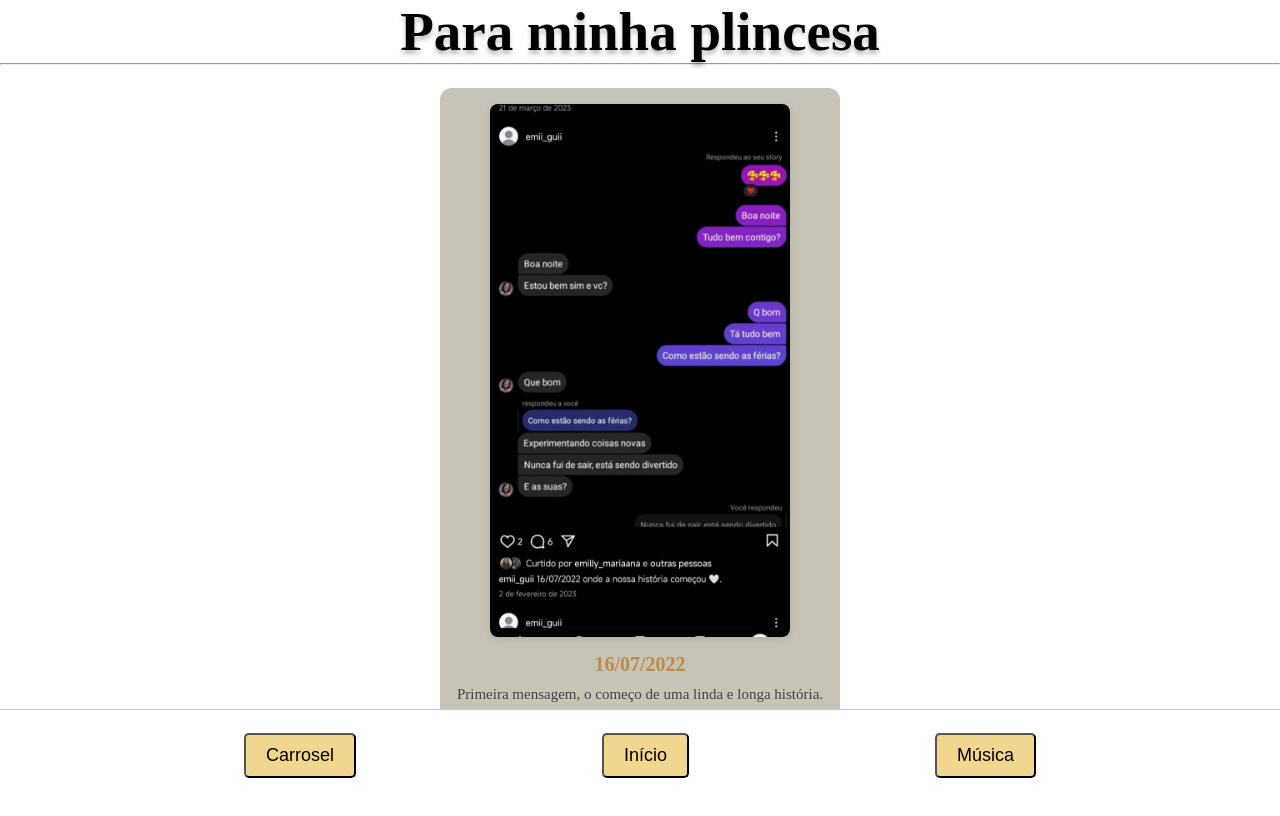
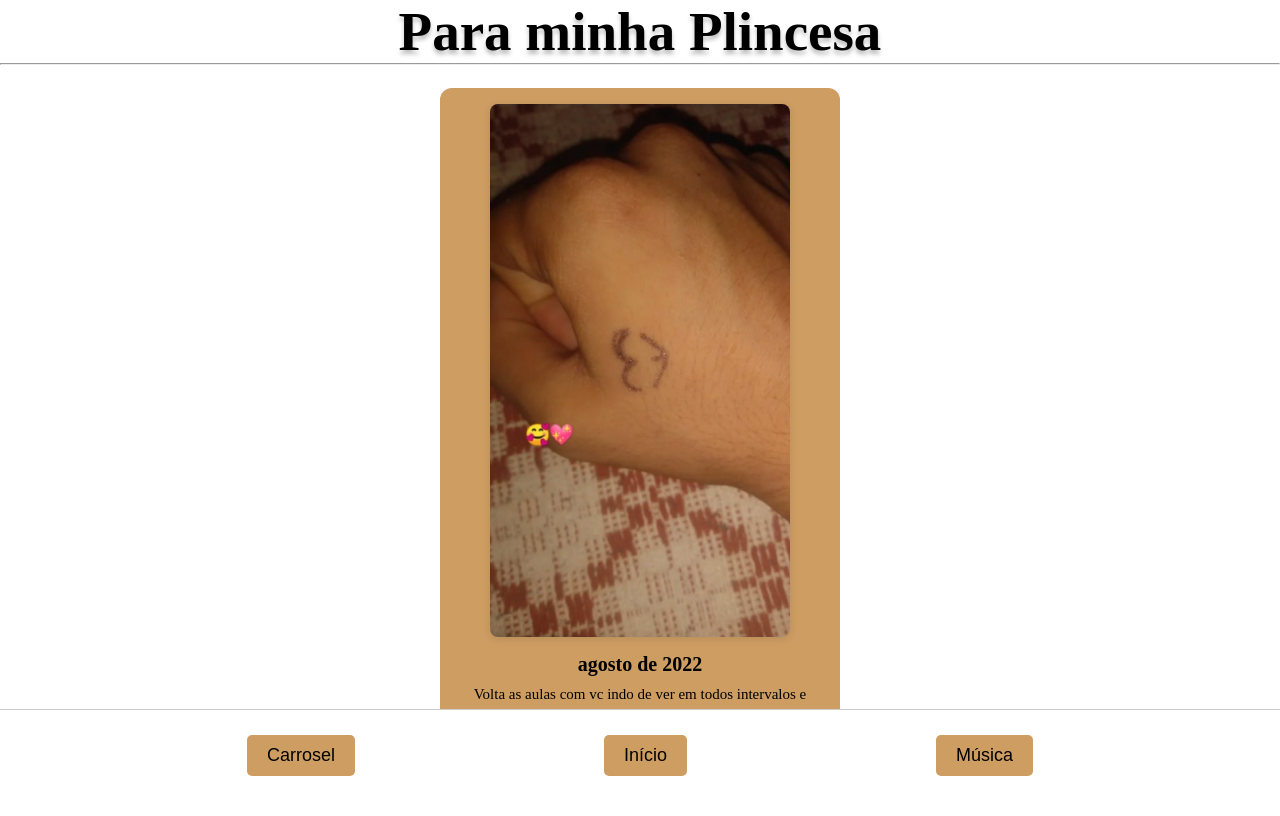
Before and after one commit to GuilhermeOliveiraLima1/Projeto-Aniversario, a React (Vite) app: page /carrosel in a window 1280 px wide. Shown: the top 816 px of the page. Built offline with nearby package versions, Linux system fonts and the light colour scheme; a web font is replaced by a local one.

Commit message:
alterações css

```diff
--- a/src/components/carrosel/Carrosel.css
+++ b/src/components/carrosel/Carrosel.css
@@ -5,7 +5,7 @@
 }
 
 .card {
-  background: #c7c3b7;
+  background: #cd9d62;
   border-radius: 12px;
   padding: 16px;
   box-shadow: 0 4px 12px rgba(0, 0, 0, 0.15);
@@ -23,24 +23,16 @@
 .ano {
   font-size: 20px;
   font-weight: bold;
-  color: #c08a42;
   margin-bottom: 8px;
 }
 
 .descricao {
   font-size: 15px;
-  color: #444;
   line-height: 1.4;
   margin-bottom: 12px;
 }
 
-/* bullets */
-.custom-pagination {
-  display: flex;
-  justify-content: center;
-  margin-top: 8px;
-  gap: 6px;
-}
+
 
 .custom-pagination .swiper-pagination-bullet {
   width: 10px;
--- a/src/components/carrosel/Carrosel.jsx
+++ b/src/components/carrosel/Carrosel.jsx
@@ -84,7 +84,7 @@ function Carrosel() {
       <Swiper
         modules={[Navigation, Autoplay]}
         navigation={{ clickable: true, prevEl: false, nextEl: false }}
-        autoplay={{ delay: 50000 }}
+        autoplay={{ delay: 5000 }}
         spaceBetween={30}
         slidesPerView={1}
         loop
--- a/src/components/header/Header.jsx
+++ b/src/components/header/Header.jsx
@@ -3,7 +3,7 @@ import './Header.css'
 export default function Header() {
   return (
     <div className="header">
-        <p>Para minha plincesa</p>
+        <p>Para minha Plincesa</p>
         <hr />
     </div>
   )
--- a/src/components/menu/Menu.css
+++ b/src/components/menu/Menu.css
@@ -10,16 +10,17 @@
 }
 
 button{
-  background-color: #f1d78e;
+  background-color: #cd9d62;
   padding: 10px 20px 10px 20px;
   text-align: justify;
   border-radius: 5px;
   margin: 10px 2px 10px 2px;
   max-height: 80%;
   font-size: large;
+  border: none;
 }
 button:hover{
-  background-color: #c08a42;
+  background-color: #d8d4d4;
 }
 
 .bottom-menu {
--- a/src/pages/home/Home.css
+++ b/src/pages/home/Home.css
@@ -17,7 +17,7 @@
     font-size: 14px;
 }
 .timer{
-    background-color: #f1d78e;
+    background-color: #cd9d62;
     padding: 10px;
     text-align: justify;
     border-radius: 5px;
--- a/src/pages/home/Home.jsx
+++ b/src/pages/home/Home.jsx
@@ -47,7 +47,7 @@ function Home() {
 
         <p className="assinatura">para a mulher da minha vida com muito amor do seu plincipe encantado </p>
         </div>
-        <hr style={{ marginTop: '20px', border: 'none', height: '1px', background: '#f1d78e' }} />
+        <hr style={{ marginTop: '20px', border: 'none', height: '1px', background: '#cd9d62' }} />
 
         <div className="images">
           <img src="/fotos/image2.jpg" alt="imagem1" />
--- a/src/pages/songs/Songs.jsx
+++ b/src/pages/songs/Songs.jsx
@@ -9,7 +9,7 @@ export default function Songs() {
       <Header />
       <div className="content">
         <div>
-          <p>Depois de te conhecer, todas as musicas de amor me lembram você, mas essas são especiais de um jeito diferente, cada uma me lembra de uma coisinha difernte em vc.</p>
+          <p>Depois de te conhecer, todas as musicas de amor me lembram você, mas essas são especiais de um jeito diferente, cada uma me lembra de uma coisinha diferente em vc.</p>
         </div>
 
 
@@ -25,7 +25,7 @@ export default function Songs() {
           allow="autoplay; clipboard-write; encrypted-media; fullscreen; picture-in-picture"
           loading="lazy"
         />
-        <p>Nunca vou esquecer dessa música a primeira música que vc dedicou a mim.</p>
+        <p>"Eu já deitei no seu sorriso só você não sabe..."Nunca vou esquecer dessa música a primeira música que vc dedicou para mim.</p>
         </div>
 
         <div className='music'>
@@ -150,8 +150,6 @@ export default function Songs() {
         </div>
 
 
-
-
       </div>
       <BottomMenu />
     </div>
```
